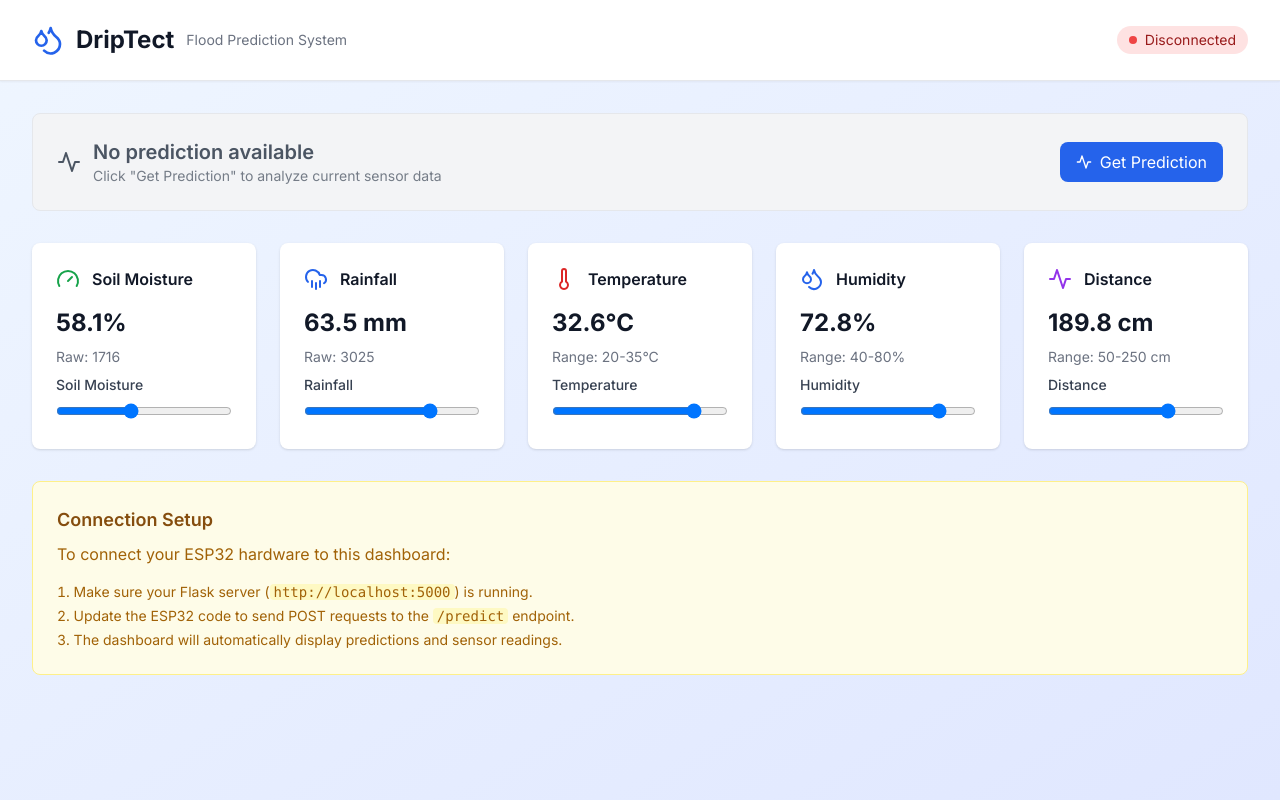
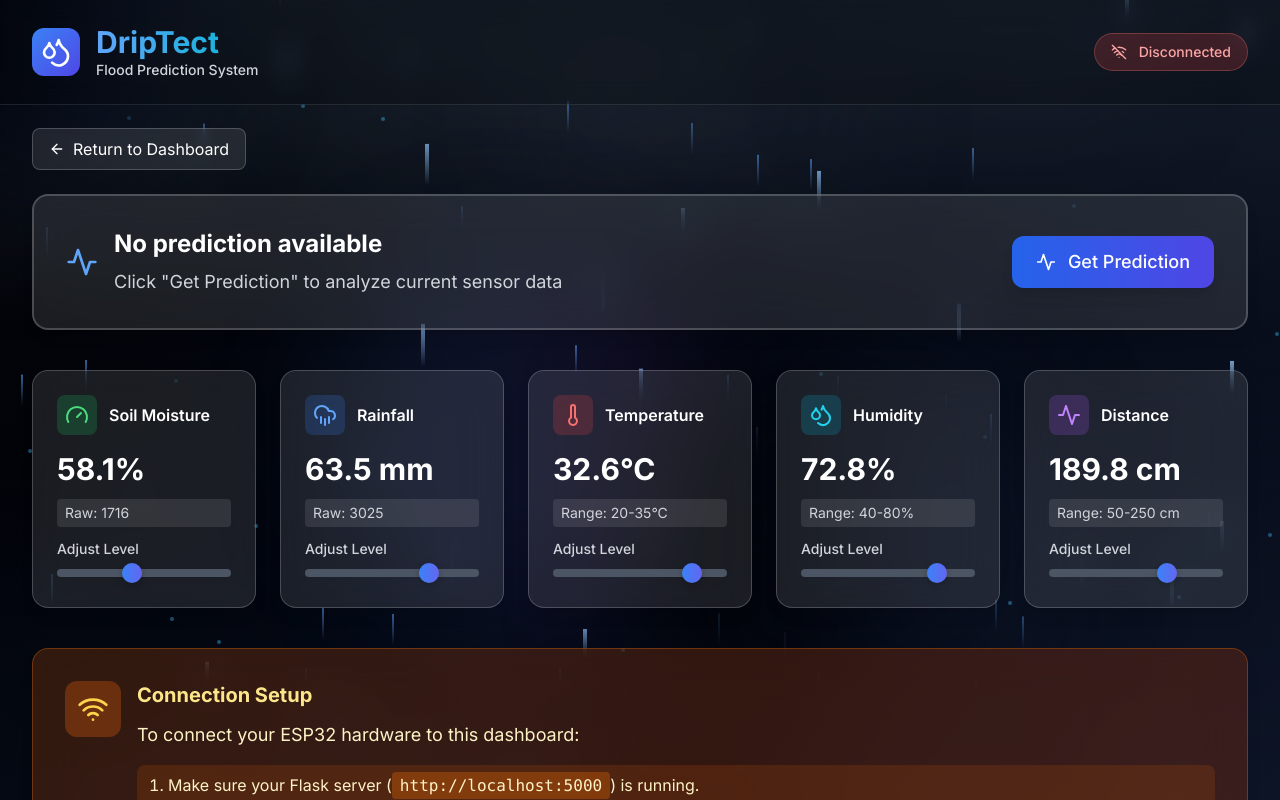
Before and after one commit to Aryan-Ghosh-Code/DripTect, a Next.js app: page /prediction_dashboard in a window 1280 px wide. Shown: the top 800 px of the page. Built offline with nearby package versions, Linux system fonts and the light colour scheme.

Commit message:
Prediction Dashboard

```diff
--- a/app/prediction_dashboard/page.tsx
+++ b/app/prediction_dashboard/page.tsx
@@ -1,6 +1,7 @@
 'use client'
 
 import { useState, useEffect } from 'react'
+import { useRouter } from 'next/navigation'
 import axios from 'axios'
 import {
   Droplets,
@@ -11,7 +12,10 @@ import {
   CheckCircle,
   Activity,
   Clock,
-  RefreshCw
+  RefreshCw,
+  Wifi,
+  WifiOff,
+  ArrowLeft
 } from 'lucide-react'
 
 interface SensorData {
@@ -40,9 +44,24 @@ export default function Dashboard() {
   const [lastUpdate, setLastUpdate] = useState<Date | null>(null)
   const [isConnected, setIsConnected] = useState(false)
   const [error, setError] = useState<string | null>(null)
+  const [mousePosition, setMousePosition] = useState({ x: 0, y: 0 })
+  const router = useRouter()
 
   // Flask API URL - Update this to match your Flask server
   const API_URL = 'http://localhost:5000/predict'
+
+  useEffect(() => {
+    const handleMouseMove = (e: MouseEvent) => {
+      setMousePosition({ x: e.clientX, y: e.clientY })
+    }
+
+    window.addEventListener('mousemove', handleMouseMove)
+    return () => window.removeEventListener('mousemove', handleMouseMove)
+  }, [])
+
+  const handleReturnToDashboard = () => {
+    router.push('/')
+  }
 
   const fetchPrediction = async (data: SensorData) => {
     setLoading(true)
@@ -103,17 +122,17 @@ export default function Dashboard() {
   }, [])
 
   const getStatusColor = () => {
-    if (!prediction) return 'bg-gray-100 text-gray-600 border-gray-200'
+    if (!prediction) return 'bg-white/10 backdrop-blur-xl border-white/20'
     return prediction.prediction === 1
-      ? 'bg-red-100 text-red-800 border-red-200'
-      : 'bg-green-100 text-green-800 border-green-200'
+      ? 'bg-red-500/20 backdrop-blur-xl border-red-400/30'
+      : 'bg-green-500/20 backdrop-blur-xl border-green-400/30'
   }
 
   const getStatusIcon = () => {
-    if (!prediction) return <Activity className="w-6 h-6" />
+    if (!prediction) return <Activity className="w-8 h-8 text-blue-400" />
     return prediction.prediction === 1
-      ? <AlertTriangle className="w-6 h-6" />
-      : <CheckCircle className="w-6 h-6" />
+      ? <AlertTriangle className="w-8 h-8 text-red-400" />
+      : <CheckCircle className="w-8 h-8 text-green-400" />
   }
 
   const getStatusMessage = () => {
@@ -139,25 +158,106 @@ export default function Dashboard() {
   }
 
   return (
-    <div className="min-h-screen bg-gradient-to-br from-blue-50 to-indigo-100">
+    <div className="min-h-screen bg-gradient-to-br from-black via-gray-950 to-slate-900 relative overflow-hidden">
+      {/* Dark Rainy Background */}
+      <div className="absolute inset-0">
+        {/* Dark Storm Clouds */}
+        <div className="absolute top-0 left-0 w-full h-1/3 bg-gradient-to-b from-gray-800/60 to-transparent"></div>
+        <div className="absolute top-10 left-1/4 w-96 h-32 bg-gradient-to-b from-gray-700/40 to-transparent rounded-full blur-3xl"></div>
+        <div className="absolute top-20 right-1/3 w-80 h-24 bg-gradient-to-b from-gray-700/50 to-transparent rounded-full blur-3xl"></div>
+        <div className="absolute top-5 left-2/3 w-72 h-28 bg-gradient-to-b from-gray-700/30 to-transparent rounded-full blur-3xl"></div>
+
+        {/* Rain Drops */}
+        {[...Array(100)].map((_, i) => (
+          <div
+            key={i}
+            className="absolute w-0.5 h-8 bg-gradient-to-b from-blue-400/60 to-transparent animate-rain"
+            style={{
+              left: `${Math.random() * 100}%`,
+              top: `${Math.random() * 100}%`,
+              animationDelay: `${Math.random() * 2}s`,
+              animationDuration: `${0.8 + Math.random() * 0.4}s`
+            }}
+          />
+        ))}
+
+        {/* Heavy Rain Drops */}
+        {[...Array(50)].map((_, i) => (
+          <div
+            key={`heavy-${i}`}
+            className="absolute w-1 h-12 bg-gradient-to-b from-blue-300/80 to-transparent animate-rain-heavy"
+            style={{
+              left: `${Math.random() * 100}%`,
+              top: `${Math.random() * 100}%`,
+              animationDelay: `${Math.random() * 3}s`,
+              animationDuration: `${1.2 + Math.random() * 0.6}s`
+            }}
+          />
+        ))}
+
+        {/* Misty Atmosphere */}
+        <div className="absolute inset-0 bg-gradient-to-b from-gray-800/20 via-transparent to-gray-900/30"></div>
+
+        {/* Dark Gradient Orbs (static, no animation) */}
+        <div className="absolute top-1/4 left-1/4 w-96 h-96 bg-gradient-to-r from-blue-500/10 to-purple-500/10 rounded-full blur-3xl"></div>
+        <div className="absolute top-3/4 right-1/4 w-96 h-96 bg-gradient-to-r from-purple-500/8 to-pink-500/8 rounded-full blur-3xl"></div>
+        <div className="absolute bottom-1/4 left-1/2 w-96 h-96 bg-gradient-to-r from-cyan-500/8 to-blue-500/8 rounded-full blur-3xl"></div>
+
+        {/* Floating Particles (static, no animation) */}
+        {[...Array(30)].map((_, i) => (
+          <div
+            key={i}
+            className="absolute w-1 h-1 bg-gradient-to-r from-blue-400/40 to-cyan-400/40 rounded-full"
+            style={{
+              left: `${Math.random() * 100}%`,
+              top: `${Math.random() * 100}%`,
+            }}
+          />
+        ))}
+
+        {/* Subtle Grid Pattern */}
+        <div className="absolute inset-0 bg-[linear-gradient(rgba(56,189,248,0.05)_1px,transparent_1px),linear-gradient(90deg,rgba(56,189,248,0.05)_1px,transparent_1px)] bg-[size:50px_50px] opacity-10"></div>
+      </div>
+
+      {/* Mouse Follow Effect */}
+      <div
+        className="fixed w-96 h-96 bg-gradient-to-r from-blue-500/8 to-purple-500/8 rounded-full blur-3xl pointer-events-none transition-transform duration-300 ease-out z-0"
+        style={{
+          left: mousePosition.x - 192,
+          top: mousePosition.y - 192,
+        }}
+      />
+
       {/* Header */}
-      <header className="bg-white shadow-sm border-b">
+      <header className="fixed top-0 left-0 right-0 z-50 bg-black/20 backdrop-blur-md shadow-sm border-b border-white/10">
         <div className="max-w-7xl mx-auto px-4 sm:px-6 lg:px-8">
           <div className="flex justify-between items-center py-6">
-            <div className="flex items-center space-x-3">
-              <Droplets className="w-8 h-8 text-blue-600" />
-              <h1 className="text-2xl font-bold text-gray-900">DripTect</h1>
-              <span className="text-sm text-gray-500">Flood Prediction System</span>
+            <div className="flex items-center space-x-4">
+              <div className="p-2 bg-gradient-to-br from-blue-500 to-indigo-600 rounded-xl">
+                <Droplets className="w-8 h-8 text-white" />
               </div>
-            <div className="flex items-center space-x-4">
-              <div className={`flex items-center space-x-2 px-3 py-1 rounded-full text-sm ${
-                isConnected ? 'bg-green-100 text-green-800' : 'bg-red-100 text-red-800'
+              <div>
+                <h1 className="text-3xl font-bold bg-gradient-to-r from-blue-400 to-cyan-500 bg-clip-text text-transparent">
+                  DripTect
+                </h1>
+                <p className="text-sm text-gray-300 font-medium">Flood Prediction System</p>
+              </div>
+            </div>
+            <div className="flex items-center space-x-6">
+              <div className={`flex items-center space-x-3 px-4 py-2 rounded-full text-sm font-medium shadow-sm ${
+                isConnected
+                  ? 'bg-green-500/20 text-green-300 border border-green-400/30'
+                  : 'bg-red-500/20 text-red-300 border border-red-400/30'
               }`}>
-                <div className={`w-2 h-2 rounded-full ${isConnected ? 'bg-green-500' : 'bg-red-500'}`}></div>
+                {isConnected ? (
+                  <Wifi className="w-4 h-4" />
+                ) : (
+                  <WifiOff className="w-4 h-4" />
+                )}
                 <span>{isConnected ? 'Connected' : 'Disconnected'}</span>
               </div>
               {lastUpdate && (
-                <div className="flex items-center space-x-1 text-sm text-gray-500">
+                <div className="flex items-center space-x-2 text-sm text-gray-300 bg-white/10 px-3 py-2 rounded-lg backdrop-blur-sm">
                   <Clock className="w-4 h-4" />
                   <span>Last update: {lastUpdate.toLocaleTimeString()}</span>
                 </div>
@@ -167,18 +267,29 @@ export default function Dashboard() {
         </div>
       </header>
 
-      <main className="max-w-7xl mx-auto px-4 sm:px-6 lg:px-8 py-8">
+      <main className="max-w-7xl mx-auto px-4 sm:px-6 lg:px-8 py-8 relative z-10 pt-32">
+        {/* Return to Dashboard Button */}
+        <div className="mb-6">
+          <button
+            onClick={handleReturnToDashboard}
+            className="flex items-center space-x-2 px-4 py-2 bg-white/10 backdrop-blur-sm border border-white/20 rounded-lg text-white hover:bg-white/20 transition-all duration-200 group"
+          >
+            <ArrowLeft className="w-4 h-4 group-hover:-translate-x-1 transition-transform duration-200" />
+            <span>Return to Dashboard</span>
+          </button>
+        </div>
+
         {/* Prediction Status */}
-        <div className="mb-8">
-          <div className={`rounded-lg border p-6 ${getStatusColor()}`}>
+        <div className="mb-10">
+          <div className={`rounded-2xl border-2 p-8 shadow-lg ${getStatusColor()}`}>
             <div className="flex items-center justify-between">
-              <div className="flex items-center space-x-3">
+              <div className="flex items-center space-x-4">
                 {getStatusIcon()}
                 <div>
-                  <h2 className="text-xl font-semibold">
+                  <h2 className="text-2xl font-bold text-white mb-2">
                     {getStatusMessage()}
                   </h2>
-                  <p className="text-sm opacity-75">
+                  <p className="text-lg text-gray-300">
                     {getStatusDescription()}
                   </p>
                 </div>
@@ -186,12 +297,12 @@ export default function Dashboard() {
               <button
                 onClick={handleManualPrediction}
                 disabled={loading}
-                className="flex items-center space-x-2 px-4 py-2 bg-blue-600 text-white rounded-lg hover:bg-blue-700 disabled:opacity-50"
+                className="flex items-center space-x-3 px-6 py-3 bg-gradient-to-r from-blue-600 to-indigo-600 text-white rounded-xl hover:from-blue-700 hover:to-indigo-700 disabled:opacity-50 shadow-lg hover:shadow-xl transition-all duration-200 font-medium text-lg"
               >
                 {loading ? (
-                  <RefreshCw className="w-4 h-4 animate-spin" />
+                  <RefreshCw className="w-5 h-5 animate-spin" />
                 ) : (
-                  <Activity className="w-4 h-4" />
+                  <Activity className="w-5 h-5" />
                 )}
                 <span>{loading ? 'Analyzing...' : 'Get Prediction'}</span>
               </button>
@@ -200,21 +311,24 @@ export default function Dashboard() {
         </div>
 
         {/* Sensor Data Grid */}
-        <div className="grid grid-cols-1 md:grid-cols-2 lg:grid-cols-5 gap-6 mb-8">
+        <div className="grid grid-cols-1 md:grid-cols-2 lg:grid-cols-5 gap-6 mb-10">
           {/* Soil Moisture */}
-          <div className="bg-white rounded-lg shadow p-6">
+          <div className="bg-white/10 backdrop-blur-xl rounded-2xl shadow-lg p-6 border border-white/20 hover:shadow-xl transition-all duration-200 hover:bg-white/15">
             <div className="flex items-center space-x-3 mb-4">
-              <Gauge className="w-6 h-6 text-green-600" />
-              <h3 className="font-semibold text-gray-900">Soil Moisture</h3>
+              <div className="p-2 bg-green-500/20 rounded-lg">
+                <Gauge className="w-6 h-6 text-green-400" />
+              </div>
+              <h3 className="font-semibold text-white">Soil Moisture</h3>
+            </div>
+            <div className="space-y-3">
+              <div className="text-3xl font-bold text-white">
+                {calculateSoilMoisturePercentage(sensorData.soil_moisture)}%
+              </div>
+              <div className="text-sm text-gray-300 bg-white/10 px-2 py-1 rounded">
+                Raw: {sensorData.soil_moisture}
               </div>
               <div className="space-y-2">
-              <div className="text-2xl font-bold text-gray-900">
-                {calculateSoilMoisturePercentage(sensorData.soil_moisture)}%
-              </div>
-              <div className="text-sm text-gray-500">
-                Raw: {sensorData.soil_moisture}
-              </div>
-              <label htmlFor="soil-moisture" className="block text-sm font-medium text-gray-700">Soil Moisture</label>
+                <label htmlFor="soil-moisture" className="block text-sm font-medium text-gray-300">Adjust Level</label>
                 <input
                   id="soil-moisture"
                   type="range"
@@ -222,26 +336,30 @@ export default function Dashboard() {
                   max="4095"
                   value={sensorData.soil_moisture}
                   onChange={(e) => updateSensorData('soil_moisture', parseInt(e.target.value))}
-                className="w-full"
+                  className="w-full h-2 bg-gray-600 rounded-lg appearance-none cursor-pointer slider"
                   title="Adjust soil moisture level"
                 />
               </div>
             </div>
+          </div>
 
           {/* Rainfall */}
-          <div className="bg-white rounded-lg shadow p-6">
+          <div className="bg-white/10 backdrop-blur-xl rounded-2xl shadow-lg p-6 border border-white/20 hover:shadow-xl transition-all duration-200 hover:bg-white/15">
             <div className="flex items-center space-x-3 mb-4">
-              <CloudRain className="w-6 h-6 text-blue-600" />
-              <h3 className="font-semibold text-gray-900">Rainfall</h3>
+              <div className="p-2 bg-blue-500/20 rounded-lg">
+                <CloudRain className="w-6 h-6 text-blue-400" />
+              </div>
+              <h3 className="font-semibold text-white">Rainfall</h3>
+            </div>
+            <div className="space-y-3">
+              <div className="text-3xl font-bold text-white">
+                {calculateRainfallMM(sensorData.rainfall)} mm
+              </div>
+              <div className="text-sm text-gray-300 bg-white/10 px-2 py-1 rounded">
+                Raw: {sensorData.rainfall}
               </div>
               <div className="space-y-2">
-              <div className="text-2xl font-bold text-gray-900">
-                {calculateRainfallMM(sensorData.rainfall)} mm
-              </div>
-              <div className="text-sm text-gray-500">
-                Raw: {sensorData.rainfall}
-              </div>
-              <label htmlFor="rainfall" className="block text-sm font-medium text-gray-700">Rainfall</label>
+                <label htmlFor="rainfall" className="block text-sm font-medium text-gray-300">Adjust Level</label>
                 <input
                   id="rainfall"
                   type="range"
@@ -249,26 +367,30 @@ export default function Dashboard() {
                   max="4095"
                   value={sensorData.rainfall}
                   onChange={(e) => updateSensorData('rainfall', parseInt(e.target.value))}
-                className="w-full"
+                  className="w-full h-2 bg-gray-600 rounded-lg appearance-none cursor-pointer slider"
                   title="Adjust rainfall level"
                 />
               </div>
             </div>
+          </div>
 
           {/* Temperature */}
-          <div className="bg-white rounded-lg shadow p-6">
+          <div className="bg-white/10 backdrop-blur-xl rounded-2xl shadow-lg p-6 border border-white/20 hover:shadow-xl transition-all duration-200 hover:bg-white/15">
             <div className="flex items-center space-x-3 mb-4">
-              <Thermometer className="w-6 h-6 text-red-600" />
-              <h3 className="font-semibold text-gray-900">Temperature</h3>
+              <div className="p-2 bg-red-500/20 rounded-lg">
+                <Thermometer className="w-6 h-6 text-red-400" />
+              </div>
+              <h3 className="font-semibold text-white">Temperature</h3>
+            </div>
+            <div className="space-y-3">
+              <div className="text-3xl font-bold text-white">
+                {sensorData.temperature.toFixed(1)}°C
+              </div>
+              <div className="text-sm text-gray-300 bg-white/10 px-2 py-1 rounded">
+                Range: 20-35°C
               </div>
               <div className="space-y-2">
-              <div className="text-2xl font-bold text-gray-900">
-                {sensorData.temperature.toFixed(1)}°C
-              </div>
-              <div className="text-sm text-gray-500">
-                Range: 20-35°C
-              </div>
-              <label htmlFor="temperature" className="block text-sm font-medium text-gray-700">Temperature</label>
+                <label htmlFor="temperature" className="block text-sm font-medium text-gray-300">Adjust Level</label>
                 <input
                   id="temperature"
                   type="range"
@@ -277,26 +399,30 @@ export default function Dashboard() {
                   step="0.1"
                   value={sensorData.temperature}
                   onChange={(e) => updateSensorData('temperature', parseFloat(e.target.value))}
-                className="w-full"
+                  className="w-full h-2 bg-gray-600 rounded-lg appearance-none cursor-pointer slider"
                   title="Adjust temperature level"
                 />
               </div>
             </div>
+          </div>
 
           {/* Humidity */}
-          <div className="bg-white rounded-lg shadow p-6">
+          <div className="bg-white/10 backdrop-blur-xl rounded-2xl shadow-lg p-6 border border-white/20 hover:shadow-xl transition-all duration-200 hover:bg-white/15">
             <div className="flex items-center space-x-3 mb-4">
-              <Droplets className="w-6 h-6 text-blue-600" />
-              <h3 className="font-semibold text-gray-900">Humidity</h3>
+              <div className="p-2 bg-cyan-500/20 rounded-lg">
+                <Droplets className="w-6 h-6 text-cyan-400" />
+              </div>
+              <h3 className="font-semibold text-white">Humidity</h3>
+            </div>
+            <div className="space-y-3">
+              <div className="text-3xl font-bold text-white">
+                {sensorData.humidity.toFixed(1)}%
+              </div>
+              <div className="text-sm text-gray-300 bg-white/10 px-2 py-1 rounded">
+                Range: 40-80%
               </div>
               <div className="space-y-2">
-              <div className="text-2xl font-bold text-gray-900">
-                {sensorData.humidity.toFixed(1)}%
-              </div>
-              <div className="text-sm text-gray-500">
-                Range: 40-80%
-              </div>
-              <label htmlFor="humidity" className="block text-sm font-medium text-gray-700">Humidity</label>
+                <label htmlFor="humidity" className="block text-sm font-medium text-gray-300">Adjust Level</label>
                 <input
                   id="humidity"
                   type="range"
@@ -305,26 +431,30 @@ export default function Dashboard() {
                   step="0.1"
                   value={sensorData.humidity}
                   onChange={(e) => updateSensorData('humidity', parseFloat(e.target.value))}
-                className="w-full"
+                  className="w-full h-2 bg-gray-600 rounded-lg appearance-none cursor-pointer slider"
                   title="Adjust humidity level"
                 />
               </div>
             </div>
+          </div>
 
           {/* Distance */}
-          <div className="bg-white rounded-lg shadow p-6">
+          <div className="bg-white/10 backdrop-blur-xl rounded-2xl shadow-lg p-6 border border-white/20 hover:shadow-xl transition-all duration-200 hover:bg-white/15">
             <div className="flex items-center space-x-3 mb-4">
-              <Activity className="w-6 h-6 text-purple-600" />
-              <h3 className="font-semibold text-gray-900">Distance</h3>
+              <div className="p-2 bg-purple-500/20 rounded-lg">
+                <Activity className="w-6 h-6 text-purple-400" />
+              </div>
+              <h3 className="font-semibold text-white">Distance</h3>
+            </div>
+            <div className="space-y-3">
+              <div className="text-3xl font-bold text-white">
+                {sensorData.distance.toFixed(1)} cm
+              </div>
+              <div className="text-sm text-gray-300 bg-white/10 px-2 py-1 rounded">
+                Range: 50-250 cm
               </div>
               <div className="space-y-2">
-              <div className="text-2xl font-bold text-gray-900">
-                {sensorData.distance.toFixed(1)} cm
-              </div>
-              <div className="text-sm text-gray-500">
-                Range: 50-250 cm
-              </div>
-              <label htmlFor="distance" className="block text-sm font-medium text-gray-700">Distance</label>
+                <label htmlFor="distance" className="block text-sm font-medium text-gray-300">Adjust Level</label>
                 <input
                   id="distance"
                   type="range"
@@ -333,26 +463,104 @@ export default function Dashboard() {
                   step="0.1"
                   value={sensorData.distance}
                   onChange={(e) => updateSensorData('distance', parseFloat(e.target.value))}
-                className="w-full"
+                  className="w-full h-2 bg-gray-600 rounded-lg appearance-none cursor-pointer slider"
                   title="Adjust distance level"
                 />
               </div>
             </div>
           </div>
+        </div>
 
-        {/* Connection Instructions */}
-        <div className="bg-yellow-50 border border-yellow-200 rounded-lg p-6 mb-8">
-          <h3 className="text-lg font-semibold text-yellow-800 mb-2">Connection Setup</h3>
-          <p className="text-yellow-700 mb-4">
+        {/* Connection Instructions - Updated Color Scheme */}
+        <div className="bg-gradient-to-r from-amber-900/40 to-orange-900/40 border border-amber-700/50 rounded-2xl p-8 shadow-lg backdrop-blur-xl">
+          <div className="flex items-start space-x-4">
+            <div className="p-3 bg-amber-800/60 rounded-xl">
+              <Wifi className="w-8 h-8 text-amber-300" />
+            </div>
+            <div className="flex-1">
+              <h3 className="text-xl font-bold text-amber-200 mb-3">Connection Setup</h3>
+              <p className="text-amber-100 mb-4 text-lg">
                 To connect your ESP32 hardware to this dashboard:
               </p>
-          <ol className="list-decimal list-inside space-y-1 text-yellow-700 text-sm">
-            <li>Make sure your Flask server (<code className="bg-yellow-100 px-1 rounded">http://localhost:5000</code>) is running.</li>
-            <li>Update the ESP32 code to send POST requests to the <code className="bg-yellow-100 px-1 rounded">/predict</code> endpoint.</li>
-            <li>The dashboard will automatically display predictions and sensor readings.</li>
+              <ol className="list-decimal list-inside space-y-2 text-amber-100 text-base">
+                <li className="bg-amber-800/30 px-3 py-2 rounded-lg">
+                  Make sure your Flask server (<code className="bg-amber-700/50 px-2 py-1 rounded font-mono">http://localhost:5000</code>) is running.
+                </li>
+                <li className="bg-amber-800/30 px-3 py-2 rounded-lg">
+                  Update the ESP32 code to send POST requests to the <code className="bg-amber-700/50 px-2 py-1 rounded font-mono">/predict</code> endpoint.
+                </li>
+                <li className="bg-amber-800/30 px-3 py-2 rounded-lg">
+                  The dashboard will automatically display predictions and sensor readings.
+                </li>
               </ol>
             </div>
+          </div>
+        </div>
       </main>
+
+      <style jsx>{`
+        @keyframes rain {
+          0% {
+            transform: translateY(-100vh);
+            opacity: 0;
+          }
+          10% {
+            opacity: 1;
+          }
+          90% {
+            opacity: 1;
+          }
+          100% {
+            transform: translateY(100vh);
+            opacity: 0;
+          }
+        }
+
+        @keyframes rain-heavy {
+          0% {
+            transform: translateY(-100vh) scaleY(1);
+            opacity: 0;
+          }
+          10% {
+            opacity: 1;
+          }
+          90% {
+            opacity: 1;
+          }
+          100% {
+            transform: translateY(100vh) scaleY(0.5);
+            opacity: 0;
+          }
+        }
+
+        .animate-rain {
+          animation: rain linear infinite;
+        }
+
+        .animate-rain-heavy {
+          animation: rain-heavy linear infinite;
+        }
+
+        .slider::-webkit-slider-thumb {
+          appearance: none;
+          height: 20px;
+          width: 20px;
+          border-radius: 50%;
+          background: linear-gradient(to right, #3b82f6, #6366f1);
+          cursor: pointer;
+          box-shadow: 0 2px 6px rgba(0, 0, 0, 0.2);
+        }
+
+        .slider::-moz-range-thumb {
+          height: 20px;
+          width: 20px;
+          border-radius: 50%;
+          background: linear-gradient(to right, #3b82f6, #6366f1);
+          cursor: pointer;
+          border: none;
+          box-shadow: 0 2px 6px rgba(0, 0, 0, 0.2);
+        }
+      `}</style>
     </div>
   )
 }
```
Also changed, not shown: 1 other file (tests, documents, lock files or other folders). Lines whose indentation alone changed are shown as unchanged.
